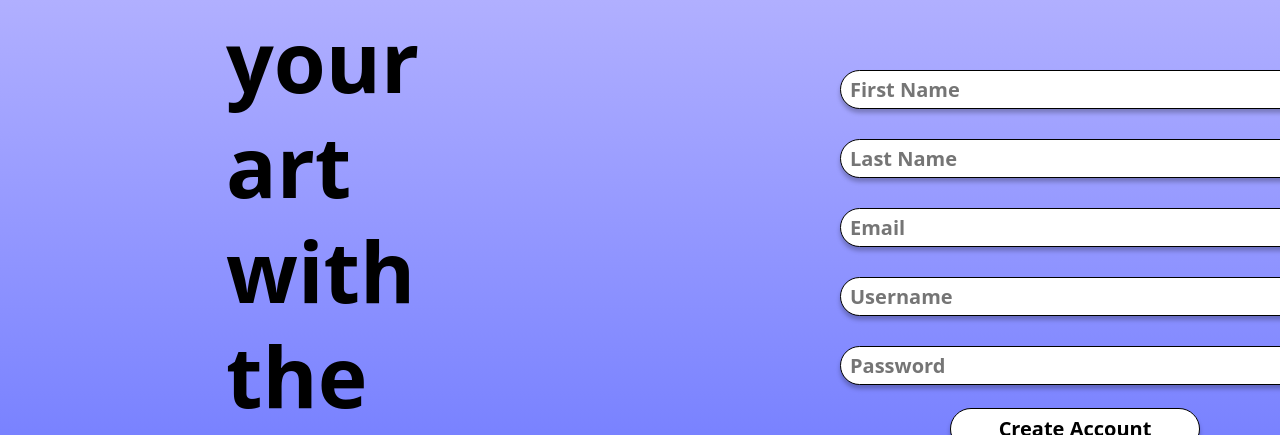
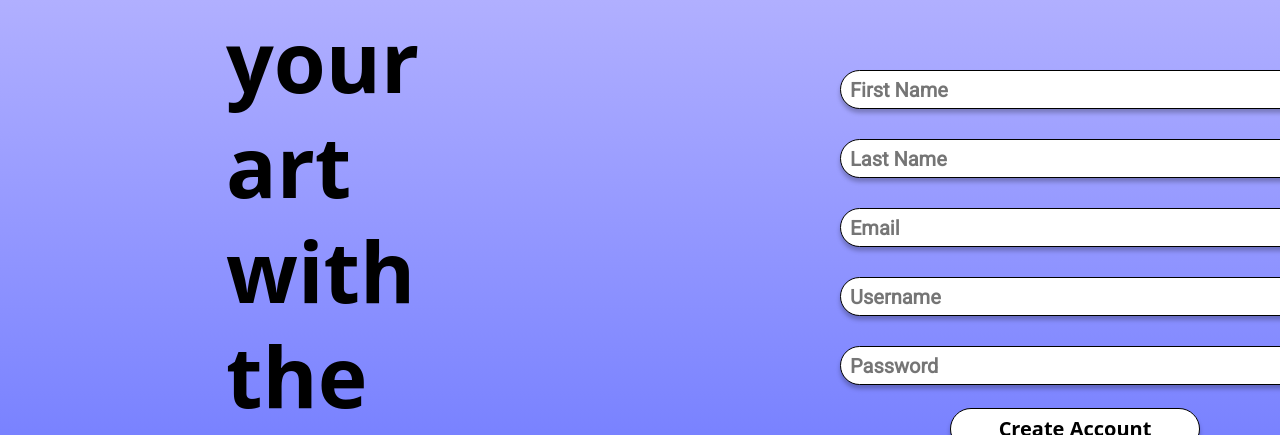
Before and after one commit to 809-code-bros/dex, a React (Vite) app in the folder dex/: page /CreateAccount in a window 1280 px wide. Shown: the part 235-670 px from the top of the page. Built offline with nearby package versions, Linux system fonts and the light colour scheme.

Commit message:
sonar-fix

```diff
--- a/dex/src/Components/CreateAccount/CreatePage.scss
+++ b/dex/src/Components/CreateAccount/CreatePage.scss
@@ -43,7 +43,7 @@
     border-radius: 24px;
     margin: 15px 0px;
     padding:0px 9px;
-    font-size: Roboto;
+    font-family: "Roboto", sans-serif;
     font-weight: 800;
     font-size: 20px;
     line-height: 23.44px;
--- a/dex/src/Components/Home/Home.scss
+++ b/dex/src/Components/Home/Home.scss
@@ -16,7 +16,7 @@
   left: 40px;
   top: 290px;
   h1 {
-    font-family: "Roboto";
+    font-family: "Roboto" , sans-serif;
     font-style: normal;
     font-weight: 400;
     color: white;
@@ -47,7 +47,7 @@
     height:100px;
 
     h1{
-        font-family: "Poppins";
+        font-family: "Poppins" , sans-serif;
         color:white;
         font-size: 1.9rem;
 
```
